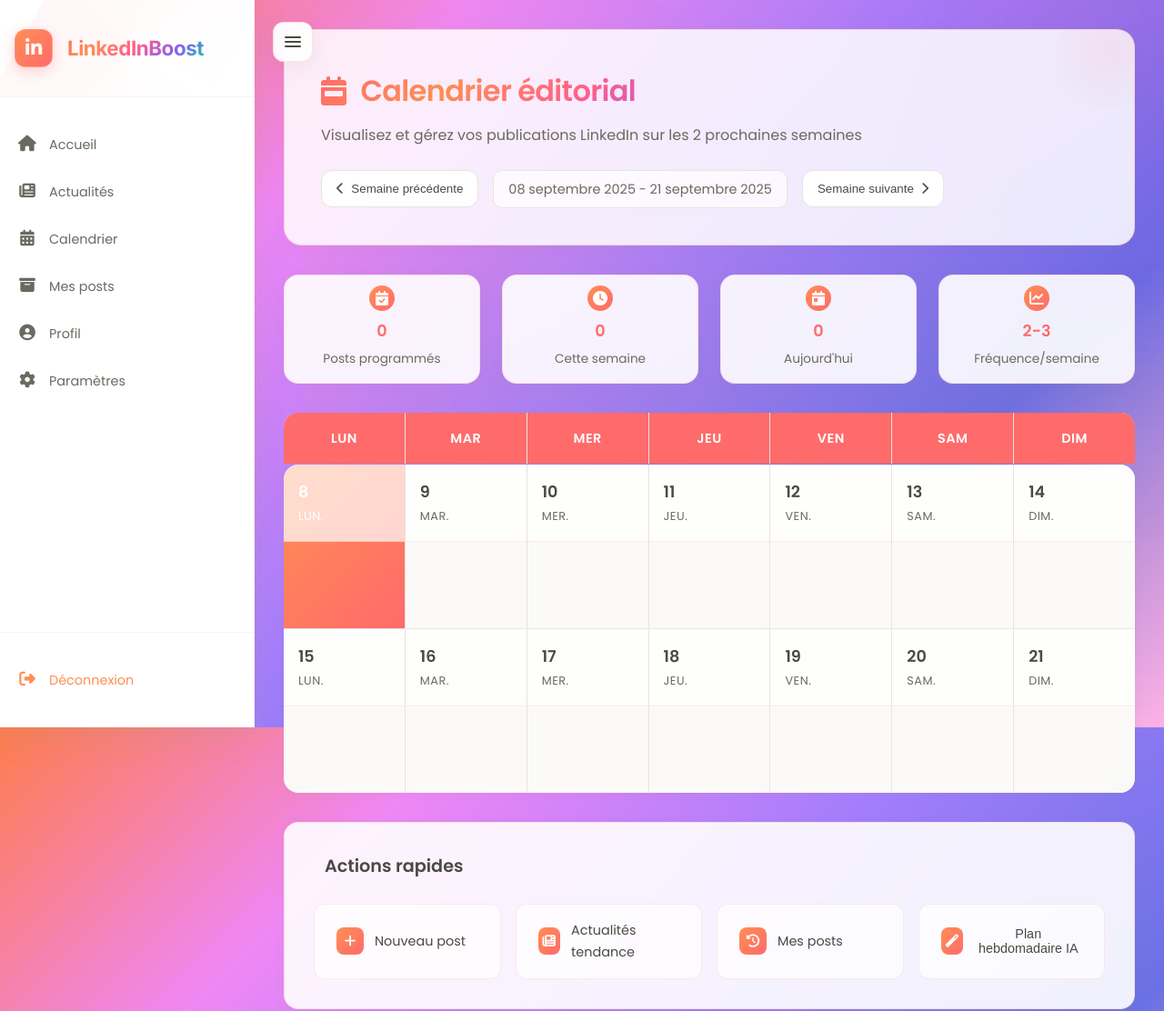
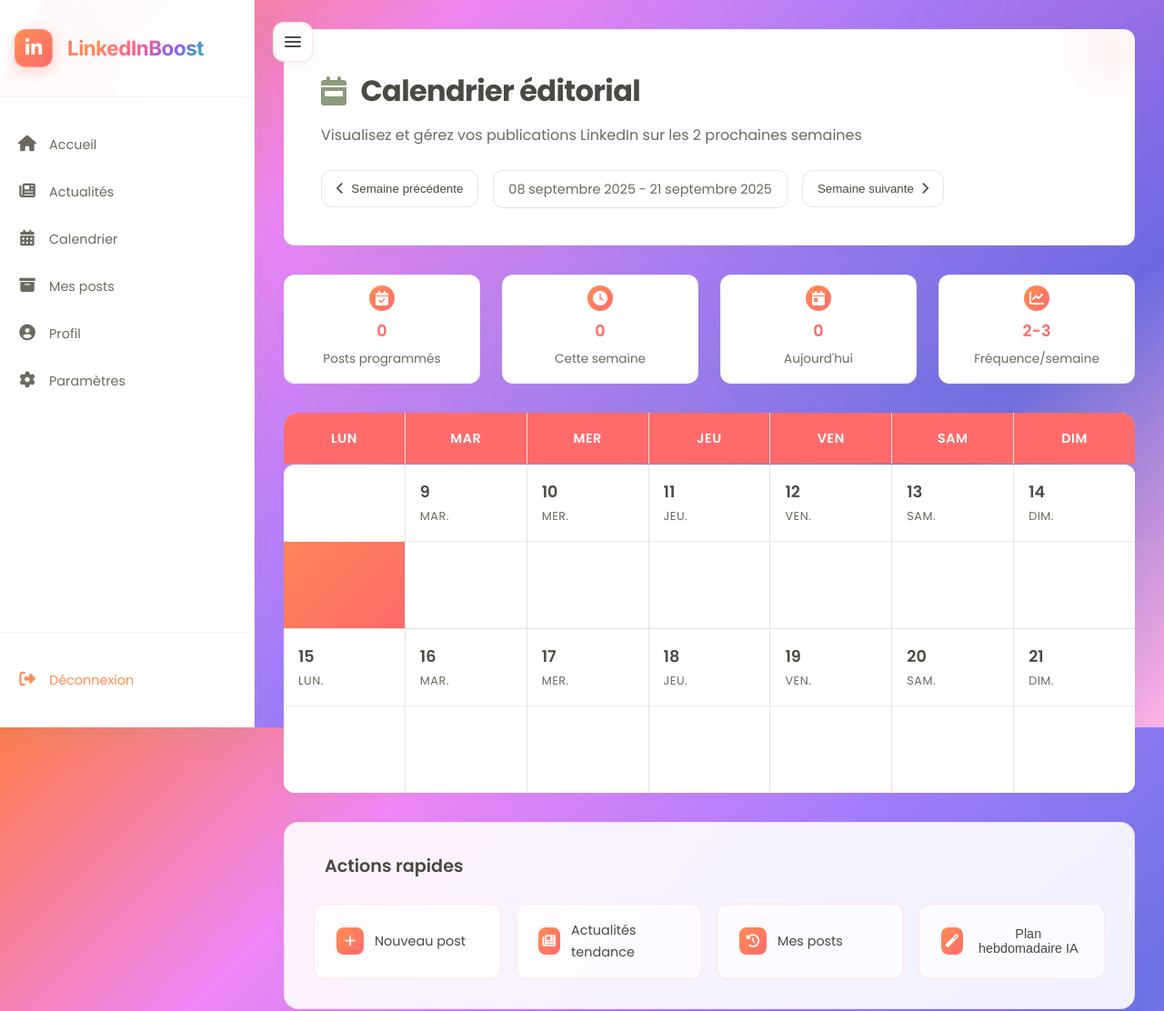
Before and after one commit to HugoF1234/Boost, a Flask app: template templates/calendar.html in a window 1280 px wide. Shown: the top 1112 px of the page at 91% size. Run offline with Flask 3, Linux system fonts and the light colour scheme; the template is opened without the code that fills it, so the values that code supplies are empty.

Commit message:
Update calendar.html

```diff
--- a/templates/calendar.html
+++ b/templates/calendar.html
@@ -42,17 +42,15 @@
 
     /* Header noble et accueillant */
     .calendar-header {
-        background: rgba(255,255,255,0.85);
-        backdrop-filter: blur(20px);
-        -webkit-backdrop-filter: blur(20px);
+        background: #ffffff;
         color: var(--noble-charcoal);
         padding: 2.5rem;
-        border-radius: 20px;
+        border-radius: 12px;
         margin-bottom: 2rem;
         position: relative;
         overflow: hidden;
         box-shadow: var(--shadow-whisper);
-        border: 1px solid rgba(255, 107, 107, 0.2);
+        border: 1px solid rgba(0, 0, 0, 0.05);
     }
 
     .calendar-header::before {
@@ -84,18 +82,13 @@
 
     .calendar-title {
         font-size: 2rem;
-        font-weight: 600;
+        font-weight: 700;
         margin: 0;
         letter-spacing: -0.02em;
         display: flex;
         align-items: center;
         gap: 1rem;
         color: var(--noble-charcoal);
-        background: var(--gradient-main);
-        -webkit-background-clip: text;
-        -webkit-text-fill-color: transparent;
-        background-clip: text;
-        animation: gradient-shift 4s ease-in-out infinite;
     }
     @keyframes gradient-shift {
         0%, 100% { background-position: 0% 50%; }
@@ -185,15 +178,14 @@
         grid-template-columns: repeat(7, 1fr);
         gap: 1px;
         background: var(--noble-stone);
-        border-radius: 16px;
+        border-radius: 12px;
         overflow: hidden;
         box-shadow: var(--shadow-whisper);
         margin-bottom: 2rem;
     }
 
     .calendar-day {
-        background: rgba(255,255,255,0.8);
-        backdrop-filter: blur(10px);
+        background: #ffffff;
         min-height: 180px;
         position: relative;
         transition: all 0.3s ease;
@@ -202,7 +194,7 @@
     }
 
     .calendar-day:hover {
-        background: rgba(255,255,255,0.95);
+        background: #ffffff;
         transform: scale(1.02);
         box-shadow: var(--shadow-gentle);
         z-index: 10;
@@ -210,11 +202,11 @@
 
     .day-header {
         padding: 1rem;
-        border-bottom: 1px solid rgba(255, 107, 107, 0.15);
+        border-bottom: 1px solid rgba(0, 0, 0, 0.08);
         display: flex;
         justify-content: space-between;
         align-items: center;
-        background: rgba(255,255,255,0.7);
+        background: #ffffff;
         position: relative;
     }
 
@@ -341,12 +333,11 @@
 
     /* Légende du calendrier */
     .calendar-legend {
-        background: rgba(255,255,255,0.9);
-        backdrop-filter: blur(20px);
-        border-radius: 16px;
+        background: #ffffff;
+        border-radius: 12px;
         padding: 1.5rem;
         margin-bottom: 2rem;
-        border: 1px solid rgba(255, 107, 107, 0.15);
+        border: 1px solid rgba(0, 0, 0, 0.05);
         box-shadow: var(--shadow-whisper);
     }
 
@@ -398,12 +389,11 @@
     }
 
     .stat-card {
-        background: rgba(255,255,255,0.9);
-        backdrop-filter: blur(20px);
+        background: #ffffff;
         padding: 0.7rem 1rem 0.9rem 1rem;
-        border-radius: 16px;
+        border-radius: 12px;
         text-align: center;
-        border: 1px solid rgba(255, 107, 107, 0.15);
+        border: 1px solid rgba(0, 0, 0, 0.05);
         transition: all 0.3s ease;
         position: relative;
         overflow: hidden;
```
